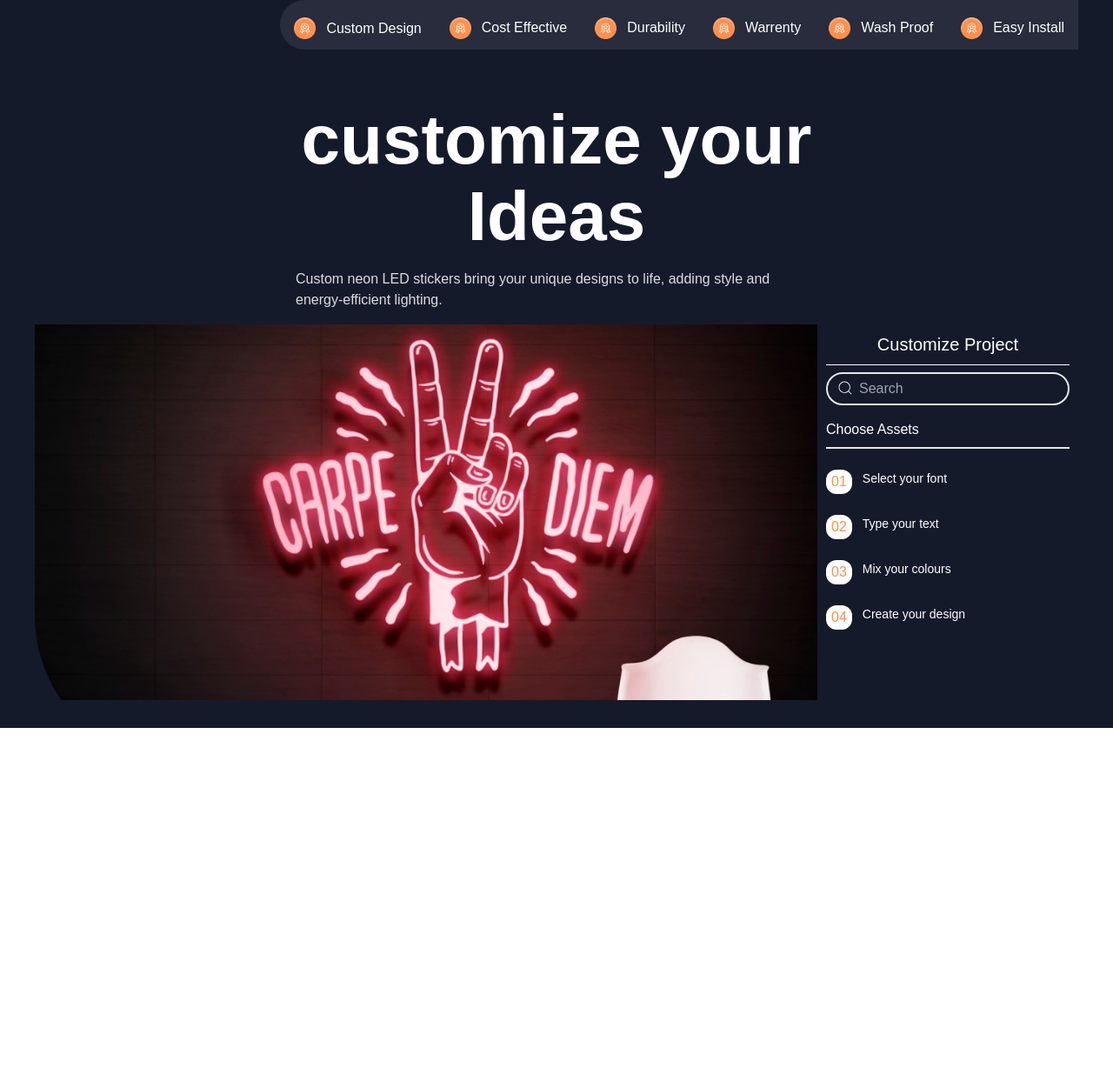
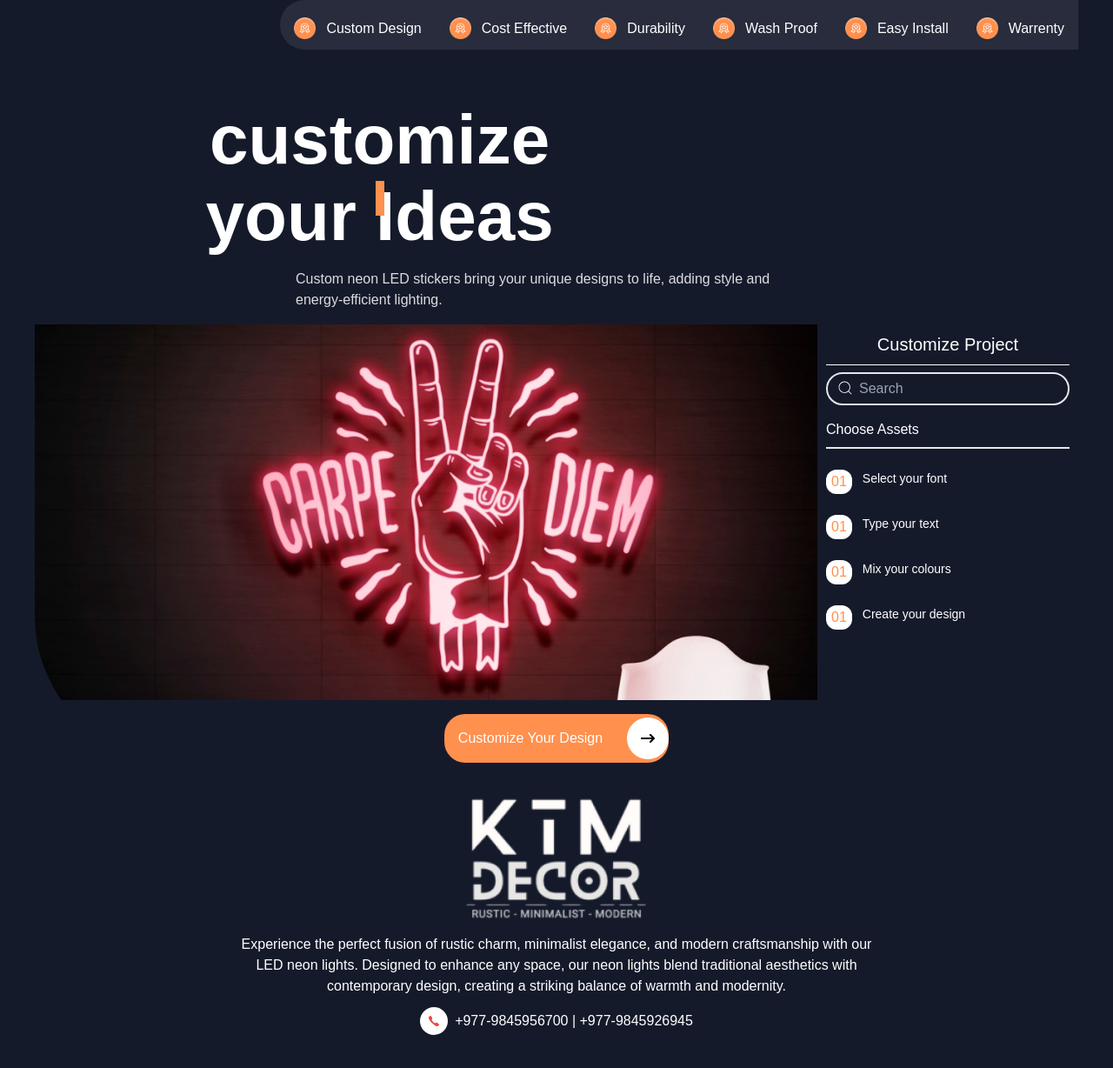
Before and after one commit to shushilpaudel78/Ktm-Decor, a React (Vite) app: page / in a window 1280 px wide. Shown: the top 1228 px of the page at 87% size. Before the commit the page ends 837 px from the top, so only its background shows below. Built offline with nearby package versions, Linux system fonts and the light colour scheme.

Commit message:
push page

```diff
--- /dev/null
+++ b/src/components/Home/CustomNavLink.jsx
@@ -0,0 +1,20 @@
+import React from 'react'
+import warrenty from '/img/home/warranty.png'
+
+
+const CustomNavLink = (props) => {
+    return (
+        <>
+
+            <li className='flex font-aileron  flex-row items-center bg-[#282c3c]  px-4 py-3 gap-3 first:rounded-l-[100px] pt-5'>
+                <div className="w-[25px] h-[25px]"><img src={warrenty} alt="" className='w-full h-full object-contain' /></div>
+                <p >{props.name}</p>
+
+            </li>
+
+
+        </>
+    )
+}
+
+export default CustomNavLink
--- /dev/null
+++ b/src/components/Home/Custom_Number.jsx
@@ -0,0 +1,16 @@
+import React from 'react'
+
+const Custom_Number = (props) => {
+    return (
+        <>
+
+            <div className="flex gap-3 font-aileron py-3">
+                <p className='text-[#FF904E] bg-white px-[6px] py-[2px] rounded-xl text-[16px] bold'>01</p>
+                <p className='text-[14px] '>{props.name}</p>
+            </div>
+
+        </>
+    )
+}
+
+export default Custom_Number
--- a/src/components/Home/CustomizeLayout.jsx
+++ b/src/components/Home/CustomizeLayout.jsx
@@ -2,6 +2,11 @@ import React from 'react'
 import CustomizeNav from './CustomizeNav'
 import twofingure from '/img/home/two_fingure.png'
 import { CiSearch } from "react-icons/ci";
+import { FaArrowRightLong } from "react-icons/fa6";
+import Custom_Number from './Custom_Number';
+import ktmdecor from '/img/home/logo.png'
+import { IoIosCall } from "react-icons/io";
+
 
 const CustomizeLayout = () => {
     return (
@@ -14,25 +19,37 @@ const CustomizeLayout = () => {
 
                     <div className="w-full h-auto">
 
+
                         <div className="flex items-center flex-col text-[#FFFFFF] font-aileron">
+                            <div className='relative'>
+                                <div className="absolute w-[10px] h-[40px] bg-[#FF904E] top-[91px] left-[199px]"></div>
                                 <h1 className='text-[80px]  font-bold w-[50%] leading-[88px] text-center text-white'>customize your Ideas</h1>
+                            </div>
                             <p className='font-aileron w-[50%] text-[16px] text-[#FFFFFFD9] py-4' >Custom neon LED stickers bring your unique designs to life, adding style and energy-efficient lighting.</p>
 
                         </div>
 
+
+
                         <div className="flex">
+
+
                             <div className="w-[75%]">
                                 <div className="w-full h-[432px]">
                                     <img src={twofingure} alt="image" className='w-full h-full object-cover' />
 
                                 </div>
                             </div>
+
+
+
+
                             <div className="w-[25%]">
                                 <div className="w-full h-auto text-[#FFFFFF]  px-[10px]">
 
                                     <p className='text-center font-aileron py-2 text-[20px] font-normal border-white border-b-[1px]'>Customize Project</p>
                                     <div className="relative  flex justify-center py-2">
-                                        <input type="text" placeholder='Search' className=' w-full h-full rounded-[20px] px-9 text-[#FFFFFF] bg-[#151a2b] border-2 py-[8px] font-aileron pr-7'/>
+                                        <input type="text" placeholder='Search' className=' w-full h-full rounded-[20px] px-9 text-[#FFFFFF] bg-[#151a2b] border-2 py-[8px] font-aileron pr-7' />
                                         <CiSearch className='absolute left-3  top-4 text-[#FFFFFF] bold text-[20px]' />
 
 
@@ -43,25 +60,54 @@ const CustomizeLayout = () => {
 
                                     <div className="flex flex-col py-3">
 
-                                        <div className="flex gap-3 font-aileron py-3">
-                                            <p className='text-[#FF904E] bg-white px-[6px] py-[2px] rounded-xl text-[16px] bold'>01</p>
-                                            <p className='text-[14px] '>Select your font</p>
+                                        <Custom_Number name="Select your font" />
+                                        <Custom_Number name="Type your text" />
+                                        <Custom_Number name="Mix your colours" />
+                                        <Custom_Number name="Create your design" />
+
+
+                                    </div>
+                                </div>
+                            </div>
                         </div>
 
-                                        <div className="flex gap-3 font-aileron py-3">
-                                            <p className='text-[#FF904E] bg-white px-[6px] py-[2px] rounded-xl text-[16px] bold'>02</p>
-                                            <p className='text-[14px] '>Type your text</p>
+
+                        <div className="flex justify-center my-4 font-aileron ">
+                            <button type="button" className='bg-[#FF904E] flex gap-2 items-center pl-4 pr py-1 rounded-3xl'>
+                                <p className='text-white  font-aileron text-[16px] '>Customize Your Design</p>
+                                <div className='bg-white rounded-3xl ml-5'>
+                                    <FaArrowRightLong className='m-4' />
+
+                                </div>
+                            </button>
+
                         </div>
 
-                                        <div className="flex gap-3 font-aileron py-3">
-                                            <p className='text-[#FF904E] bg-white px-[6px] py-[2px] rounded-xl text-[16px] bold'>03</p>
-                                            <p className='text-[14px] '>Mix your colours</p>
+
+
+
+
+
+                        <div className="w-full h-auto py-4 my-4">
+
+
+                            <div className="flex items-center flex-col">
+                                <div className="w-[218px] h-[165px]">
+                                    <img src={ktmdecor} alt="img" className='w-full h-full object-cover' />
                                 </div>
 
-                                        <div className="flex gap-3 font-aileron py-3">
-                                            <p className='text-[#FF904E] bg-white px-[6px] py-[2px] rounded-xl text-[16px] bold'>04</p>
-                                            <p className='text-[14px] '>Create your design</p>
+                                <p className='text-white  text-center text-[16px] font-aileron font-medium w-[63%]'>Experience the perfect fusion of rustic charm, minimalist elegance, and modern craftsmanship with our
+                                    LED neon lights. Designed to enhance any space, our neon lights blend traditional
+                                    aesthetics with contemporary design, creating a striking balance of warmth and modernity.</p>
+
+                                <div className="flex gap-2 items-center my-3">
+                                    <div className='p-2 rounded-2xl bg-white'>
+                                    <IoIosCall className='text-red-500' />
+
+
                                     </div>
+                                    <p className='font-aileron text-white font-normal text-[16px]'>+977-9845956700 | +977-9845926945</p>
+
 
 
                                 </div>
@@ -70,13 +116,16 @@ const CustomizeLayout = () => {
                             </div>
 
 
-                            </div>
 
                         </div>
 
 
 
+
+
                     </div>
+
+
 
 
 
--- a/src/components/Home/CustomizeNav.jsx
+++ b/src/components/Home/CustomizeNav.jsx
@@ -1,5 +1,6 @@
 import React from 'react'
 import warrenty from '/img/home/warranty.png'
+import CustomNavLink from './CustomNavLink'
 
 const CustomizeNav = () => {
   return (
@@ -13,45 +14,12 @@ const CustomizeNav = () => {
 
                 <ul className='flex justify-end  text-[#FFFFFF] '>
 
-                    <li className='flex font-aileron  flex-row items-center bg-[#282c3c]  px-4 py-3 gap-3 rounded-l-[100px] pt-5'>
-                        <div className="w-[25px] h-[25px]"><img src={warrenty} alt="" className='w-full h-full object-contain' /></div>
-                        <p >Custom Design</p>
-
-                    </li>
-
-                    <li className='flex font-aileron  bg-[#282c3c]  px-4 py-3 gap-3 pt-5'>
-                        <div className="w-[25px] h-[25px]"><img src={warrenty} alt="" className='w-full h-full object-contain' /></div>
-                        <p >Cost Effective</p>
-
-                    </li>
-
-                    <li className='flex font-aileron  bg-[#282c3c]  px-4 py-3 gap-3 pt-5'>
-                        <div className="w-[25px] h-[25px]"><img src={warrenty} alt="" className='w-full h-full object-contain' /></div>
-                        <p >Durability</p>
-
-                    </li>
-
-                    <li className='flex font-aileron  bg-[#282c3c]  px-4 py-3 gap-3 pt-5'>
-                        <div className="w-[25px] h-[25px]"><img src={warrenty} alt="" className='w-full h-full object-contain' /></div>
-                        <p >Warrenty</p>
-
-                    </li>
-
-                    <li className='flex font-aileron  bg-[#282c3c]  px-4 py-3 gap-3 pt-5'>
-                        <div className="w-[25px] h-[25px]"><img src={warrenty} alt="" className='w-full h-full object-contain' /></div>
-                        <p >Wash Proof</p>
-
-                    </li>
-
-                    <li className='flex font-aileron  bg-[#282c3c]  px-4 py-3 gap-3 pt-5'>
-                        <div className="w-[25px] h-[25px]"><img src={warrenty} alt="" className='w-full h-full object-contain' /></div>
-                        <p >Easy Install</p>
-
-                    </li>
-
-
-
-
+                    <CustomNavLink name='Custom Design' />
+                    <CustomNavLink name='Cost Effective' />
+                    <CustomNavLink name='Durability' />
+                    <CustomNavLink name='Wash Proof' />
+                    <CustomNavLink name='Easy Install' />
+                    <CustomNavLink name='Warrenty' />
 
                 </ul>
 
```
Also changed, not shown: public/img/home/logo.png (added). Lines whose indentation alone changed are shown as unchanged.
